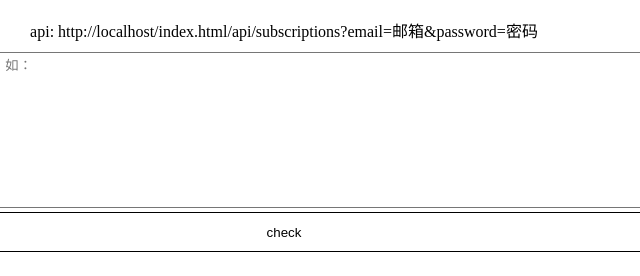
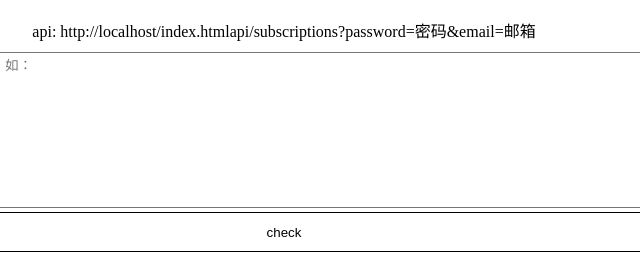
Before and after one commit to temma0186/checker, a website: page index.html in a window 1280 px wide. Shown: the full height of the page, 356-996 px from the left. Drawn offline with nearby package versions, Linux system fonts and the light colour scheme.

Commit message:
Update index.html

```diff
--- a/index.html
+++ b/index.html
@@ -49,7 +49,7 @@
   </div>
   <div class="api">
     <span>api:</span>
-    <span x-data="{prefix:location.href}" x-text="prefix+'/api/subscriptions?email=邮箱&password=密码'"></span>
+    <span x-data="{prefix:location.href}" x-text="prefix+'api/subscriptions?password=密码&email=邮箱'"></span>
   </div>
 
   <div x-data="accouts()">
```
